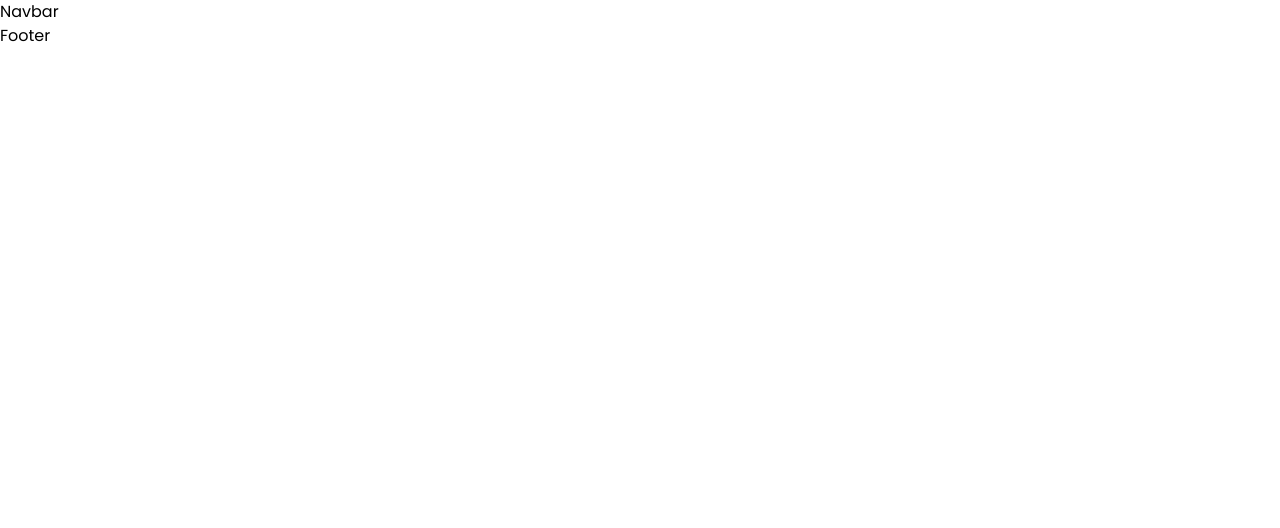
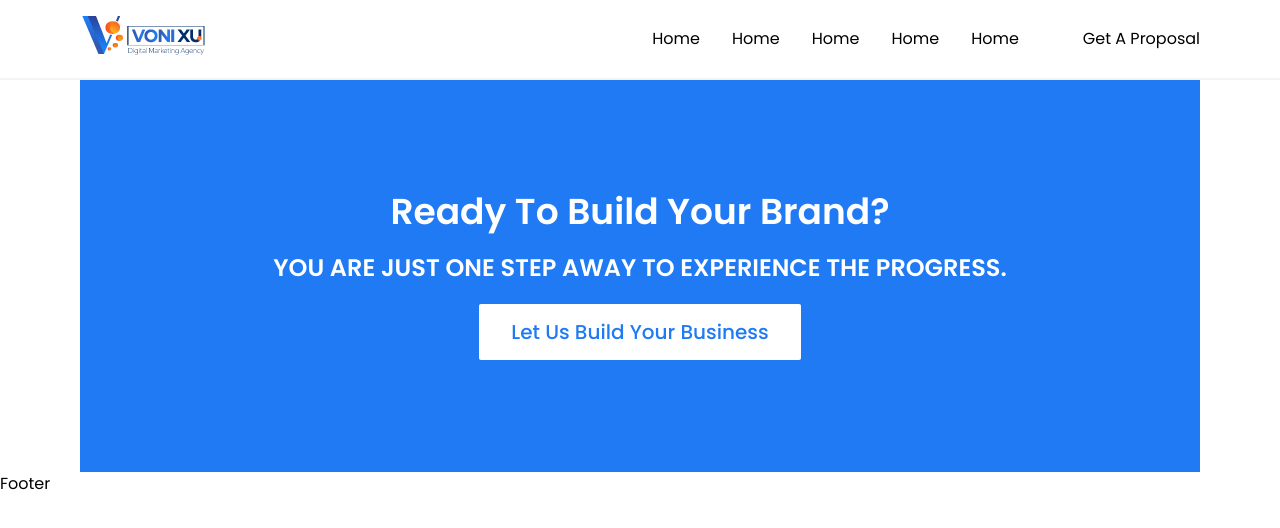
Before and after one commit to alamincoders/vonixu, a Next.js app: page / in a window 1280 px wide. Shown: the top 528 px of the page. Built offline with nearby package versions, Linux system fonts and the light colour scheme.

Commit message:
navbar added and brand

```diff
--- /dev/null
+++ b/components/BrandBanner.jsx
@@ -0,0 +1,15 @@
+import React from "react";
+
+const BrandBanner = () => {
+  return (
+    <div className="bg-default-color py-28 text-center">
+      <h2 className="text-4xl font-semibold text-white">Ready To Build Your Brand?</h2>
+      <p className="text-2xl uppercase font-semibold my-5 text-white">YOU ARE JUST ONE STEP AWAY TO EXPERIENCE THE PROGRESS.</p>
+      <button className="bg-white text-default-color text-xl px-8 py-3.5 border-0 rounded-sm font-medium  hover:bg-[#022f6a] hover:text-white duration-200 transition ease-in-out ">
+        Let Us Build Your Business
+      </button>
+    </div>
+  );
+};
+
+export default BrandBanner;
--- a/components/shared/Navbar.jsx
+++ b/components/shared/Navbar.jsx
@@ -1,7 +1,27 @@
+import Image from "next/image";
 import React from "react";
+import logo from "../../assets/logo/web/png.png";
 
 const Navbar = () => {
-  return <div>Navbar </div>;
+  return (
+    <div className="bg-white border-b-2 border-gray-100  fixed w-full top-0 z-[999]">
+      <div className="container flex justify-between items-center relative py-1">
+        <div className="">
+          <Image src={logo} alt="logo" />
+        </div>
+        <div className="inline-flex space-x-16">
+        <ul className="flex space-x-8">
+          <li className="text-[16px]">Home</li>
+          <li className="text-[16px]">Home</li>
+          <li className="text-[16px]">Home</li>
+          <li className="text-[16px]">Home</li>
+          <li className="text-[16px]">Home</li>
+        </ul>
+          <button className=""> Get A Proposal </button>
+        </div>
+      </div>
+    </div>
+  );
 };
 
 export default Navbar;
--- a/package.json
+++ b/package.json
@@ -11,7 +11,8 @@
   "dependencies": {
     "next": "12.3.1",
     "react": "18.2.0",
-    "react-dom": "18.2.0"
+    "react-dom": "18.2.0",
+    "react-icons": "^4.6.0"
   },
   "devDependencies": {
     "autoprefixer": "^10.4.12",
--- a/pages/index.js
+++ b/pages/index.js
@@ -1,4 +1,5 @@
 import Head from "next/head";
+import BrandBanner from "../components/BrandBanner";
 import Footer from "../components/shared/Footer";
 import Navbar from "../components/shared/Navbar";
 
@@ -16,7 +17,10 @@ export default function Home() {
         <Navbar />
       </header>
 
-      <main className="container">{/* all components */}</main>
+      <main className="container relative pt-20">
+        {/* all components */}
+        <BrandBanner />
+      </main>
 
       <footer>
         <Footer />
```
Also changed, not shown: 1 other file (tests, documents, lock files or other folders).
